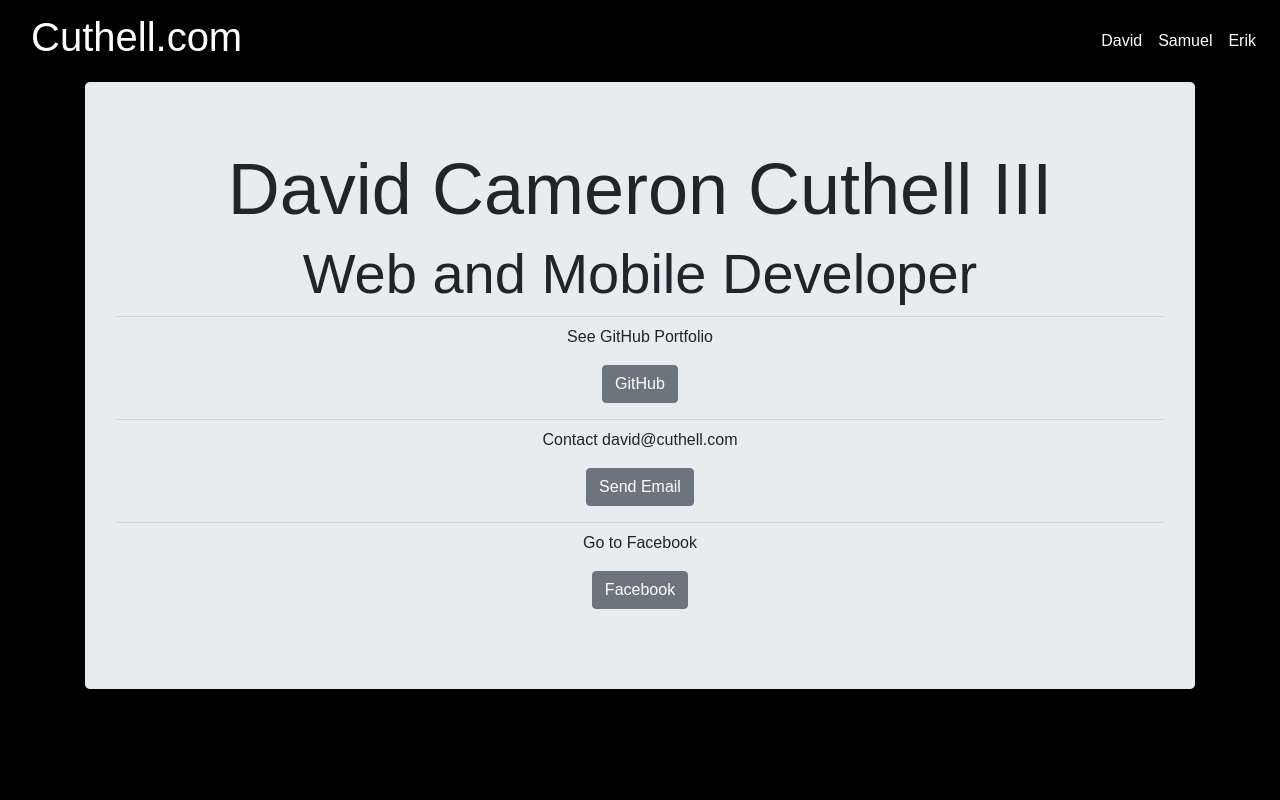
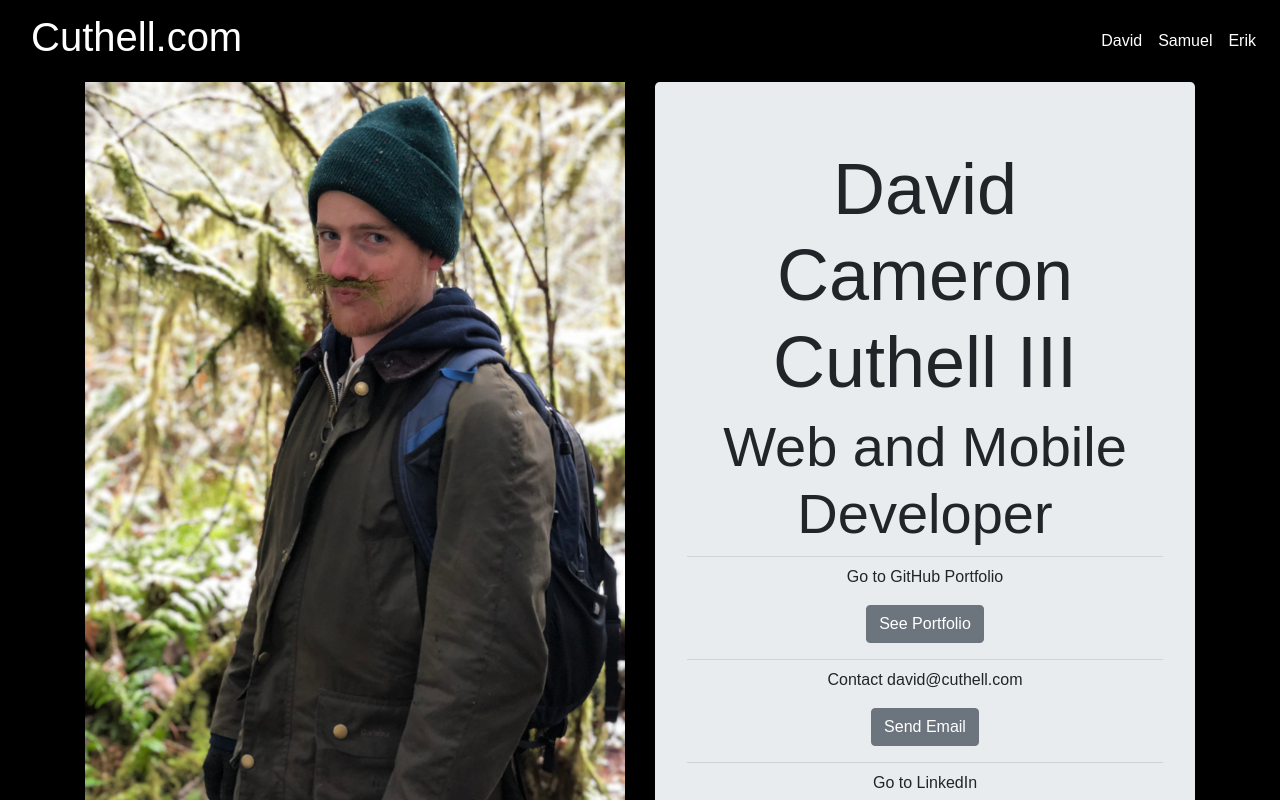
Before and after one commit to dcuthell/cuthellpage, a React (Create React App) app: page /#/david in a window 1280 px wide. Shown: the top 800 px of the page. Built offline with nearby package versions, Linux system fonts and the light colour scheme.

Commit message:
added davidprofile img, change david content

```diff
--- a/package.json
+++ b/package.json
@@ -2,6 +2,7 @@
   "name": "cuthellpage",
   "version": "0.1.0",
   "private": true,
+	"homepage": "https://www.cuthell.com/",
   "dependencies": {
     "bootstrap": "^4.1.3",
     "react": "^16.4.1",
--- a/src/components/David/index.js
+++ b/src/components/David/index.js
@@ -1,6 +1,8 @@
 import React, { Component } from 'react';
 import './styles.css';
 import { Container, Row, Col, Jumbotron, Button } from 'reactstrap';
+
+import davidProfile from '../../img/davidprofile.jpg';
 
 
 import CarouselFrame from '../CarouselFrame';
@@ -12,14 +14,17 @@ class David extends Component {
 		return(
       <Container className="David">
 				<Row>
+					<Col lg="6">
+						<img src={davidProfile} alt="david profile"></img>
+					</Col>
 					<Col>
 						<Jumbotron>
 							<h1 className="display-3">David Cameron Cuthell III</h1>
 							<h1 className="display-4">Web and Mobile Developer</h1>
 							<hr className="my-2" />
-							<p>See GitHub Portfolio</p>
+							<p>Go to GitHub Portfolio</p>
 							<p className="lead">
-								<Button href={"https://github.com/dcuthell"} color="secondary">GitHub</Button>
+								<Button href={"https://github.com/dcuthell"} color="secondary">See Portfolio</Button>
 							</p>
 							<hr className="my-2" />
 							<p>Contact david@cuthell.com</p>
@@ -27,9 +32,9 @@ class David extends Component {
 								<Button href={"mailto:david@cuthell.com"} color="secondary">Send Email</Button>
 							</p>
 							<hr className="my-2" />
-							<p>Go to Facebook</p>
+							<p>Go to LinkedIn</p>
 							<p className="lead">
-								<Button href={"https://www.facebook.com/dcuthell"} color="secondary">Facebook</Button>
+								<Button href={"https://www.linkedin.com/in/davidcuthell/"} color="secondary">See Profile</Button>
 							</p>
 						</Jumbotron>
 					</Col>
--- a/src/components/David/styles.css
+++ b/src/components/David/styles.css
@@ -1,30 +1,3 @@
-#jumbo1 {
-	background-color: #e8e8e8;
-	color: black;
+.David img {
+	width: 100%;
 }
-#jumbo2 {
-	background-color: #e8e8e8;
-	color: black;
-	text-align: left;
-}
-#jumbo3 {
-	background-color: #e8e8e8;
-	color: black;
-	text-align: right;
-}
-
-#bgimage {
-	width: 100vw;
-	background-color: black;
-}
-
-#bgimage .bgtext {
-	color: white;
-	position: absolute;
-	text-align: left;
-}
-
-#contentContainer{
-	margin-top: 25px;
-	background-color: black;
-}
```
Also changed, not shown: src/img/davidprofile.jpg (added).
